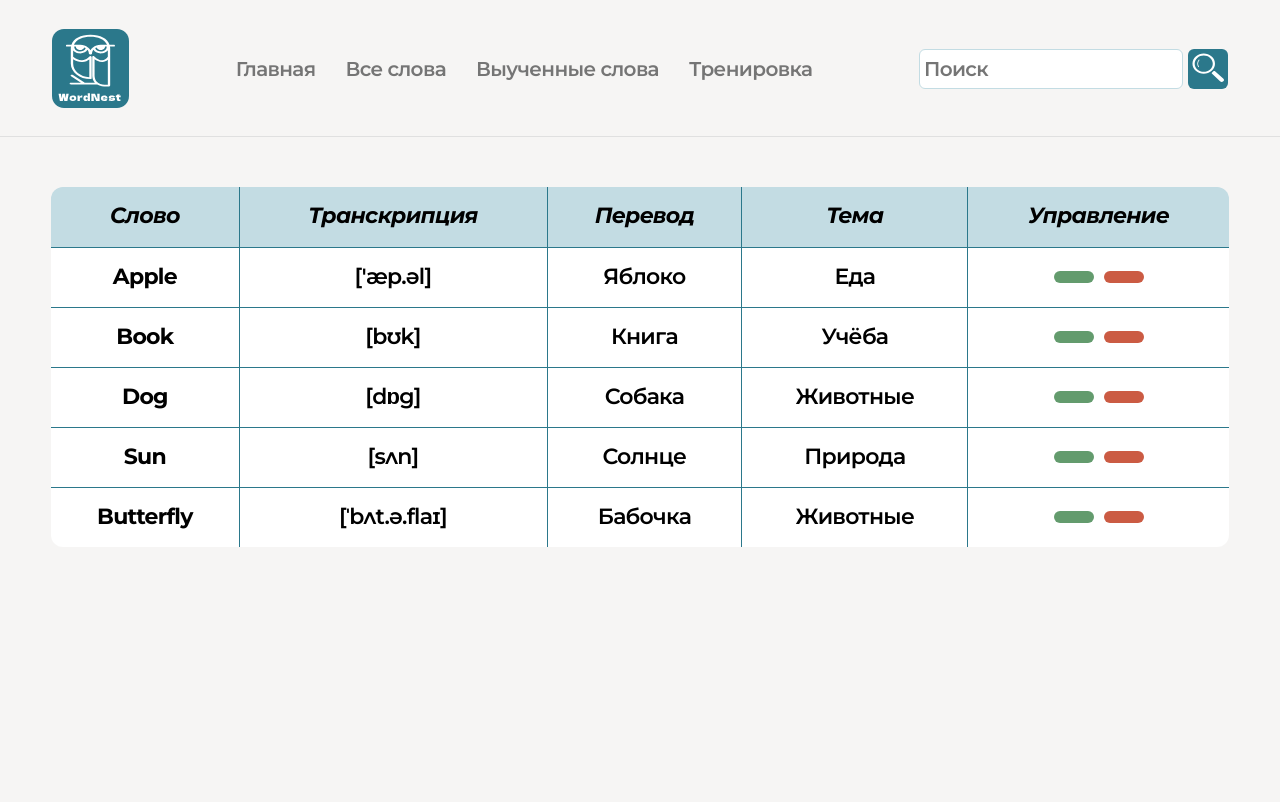
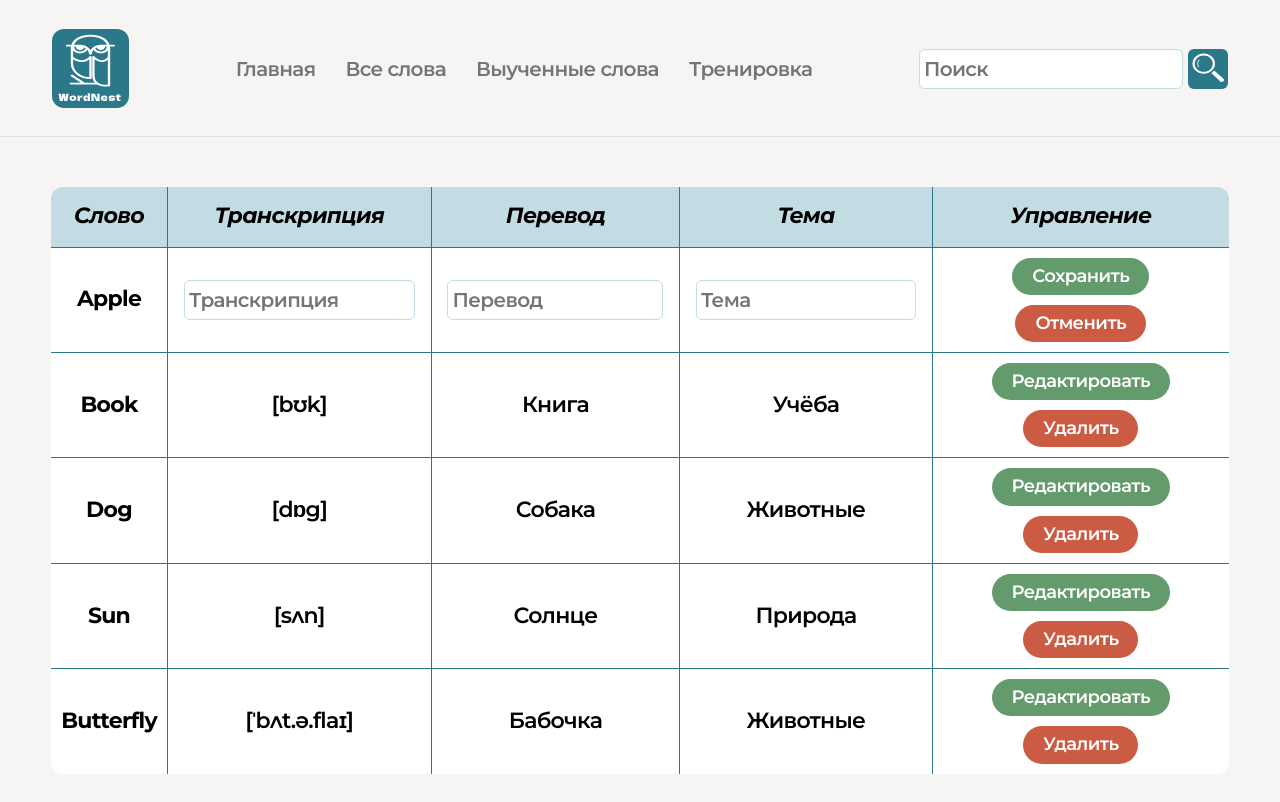
Before and after one commit to anastasiia-avdeeva/wordNest, a React (Create React App) app: page / in a window 1280 px wide. Shown: the top 802 px of the page. Built offline with nearby package versions, Linux system fonts and the light colour scheme; a web font is replaced by a local one.

Commit message:
create component for table row with input, make necessary adjustments in word table component,

```diff
--- /dev/null
+++ b/src/components/WordEditableRow/WordEditableRow.jsx
@@ -0,0 +1,42 @@
+import { ActionsTableCell } from "../ActionsTableCell/ActionsTableCell";
+import cellStyles from "../WordTableRow/WordTableRow.module.css";
+import inputStyles from "./WordEditableRow.module.css";
+import { capitalizeStr } from "../../utils/stringUtils";
+
+export const WordEditableRow = ({ word }) => {
+  return (
+    <tr className={cellStyles.table__row}>
+      <td className={cellStyles.table__cell}>{capitalizeStr(word.word)}</td>
+      <td className={cellStyles.table__cell}>
+        <input
+          type="text"
+          name="wordTranscription"
+          id="wordTranscription"
+          className={inputStyles.table__input}
+          placeholder="Транскрипция"
+        />
+      </td>
+      <td className={cellStyles.table__cell}>
+        <input
+          type="text"
+          name="wordTranslation"
+          id="wordTranslation"
+          className={inputStyles.table__input}
+          placeholder="Перевод"
+        />
+      </td>
+      <td className={cellStyles.table__cell}>
+        <input
+          type="text"
+          name="wordTheme"
+          id="wordTheme"
+          className={inputStyles.table__input}
+          placeholder="Тема"
+        />
+      </td>
+      <td className={cellStyles.table__cell}>
+        <ActionsTableCell btnText1="Сохранить" btnText2="Отменить" />
+      </td>
+    </tr>
+  );
+};
--- /dev/null
+++ b/src/components/WordEditableRow/WordEditableRow.module.css
@@ -0,0 +1,17 @@
+.table__input {
+  padding: 4px;
+  height: 40px;
+  border: 1px solid #c3dce3;
+  border-radius: 6px;
+  font-family: "Montserrat", sans-serif;
+  font-style: normal;
+  font-weight: 600;
+  line-height: 140%;
+  font-size: 20px;
+  letter-spacing: -0.64px;
+  width: 95%;
+}
+.table__input:focus {
+  border-width: 1.5px;
+  border-color: #2b788b;
+}
--- /dev/null
+++ b/src/components/WordEditableRow/WordEditableRow.module.scss
@@ -0,0 +1,8 @@
+@import "../../assets/styles/mixins";
+
+.table {
+  &__input {
+    @include input-text;
+    width: 95%;
+  }
+}
--- a/src/components/WordTable/WordTable.jsx
+++ b/src/components/WordTable/WordTable.jsx
@@ -1,6 +1,7 @@
 import { wordTableHeader, words } from "../../constants/constants";
 import { HeaderTableRow } from "../HeaderTableRow/HeaderTableRow";
 import { WordTableRow } from "../WordTableRow/WordTableRow";
+import { WordEditableRow } from "../WordEditableRow/WordEditableRow";
 import styles from "./WordTable.module.css";
 
 export const WordTable = () => {
@@ -10,9 +11,13 @@ export const WordTable = () => {
         <HeaderTableRow array={wordTableHeader} />
       </thead>
       <tbody className={styles.table__body}>
-        {words.map((word) => (
-          <WordTableRow key={word.id} word={word} />
-        ))}
+        {words.map((word) =>
+          word.id === 1 ? (
+            <WordEditableRow key={word.id} word={word} />
+          ) : (
+            <WordTableRow key={word.id} word={word} />
+          )
+        )}
       </tbody>
     </table>
   );
--- a/src/components/WordTableRow/WordTableRow.jsx
+++ b/src/components/WordTableRow/WordTableRow.jsx
@@ -12,7 +12,7 @@ export const WordTableRow = ({ word }) => {
       <td className={styles.table__cell}>{capitalizeStr(word.translation)}</td>
       <td className={styles.table__cell}>{capitalizeStr(word.theme)}</td>
       <td className={styles.table__cell}>
-        <ActionsTableCell />
+        <ActionsTableCell btnText1="Редактировать" btnText2="Удалить" />
       </td>
     </tr>
   );
```
